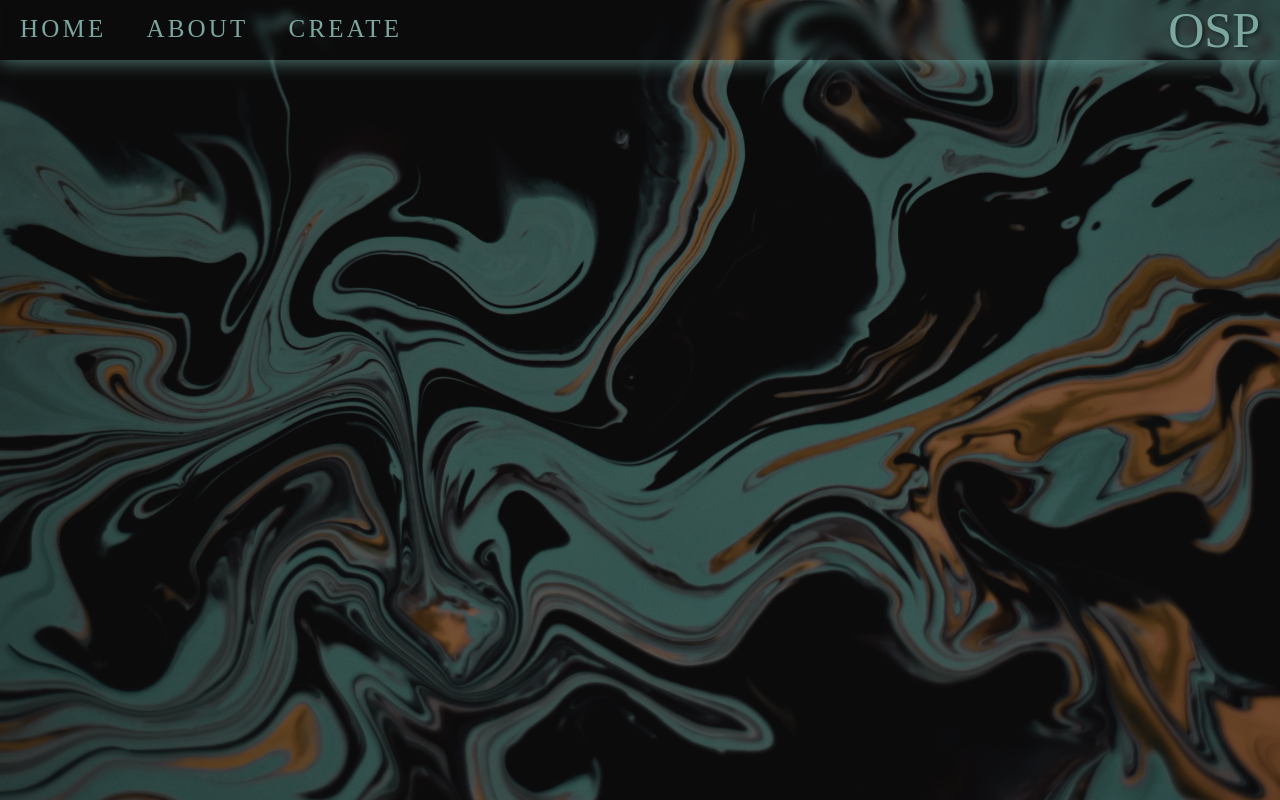
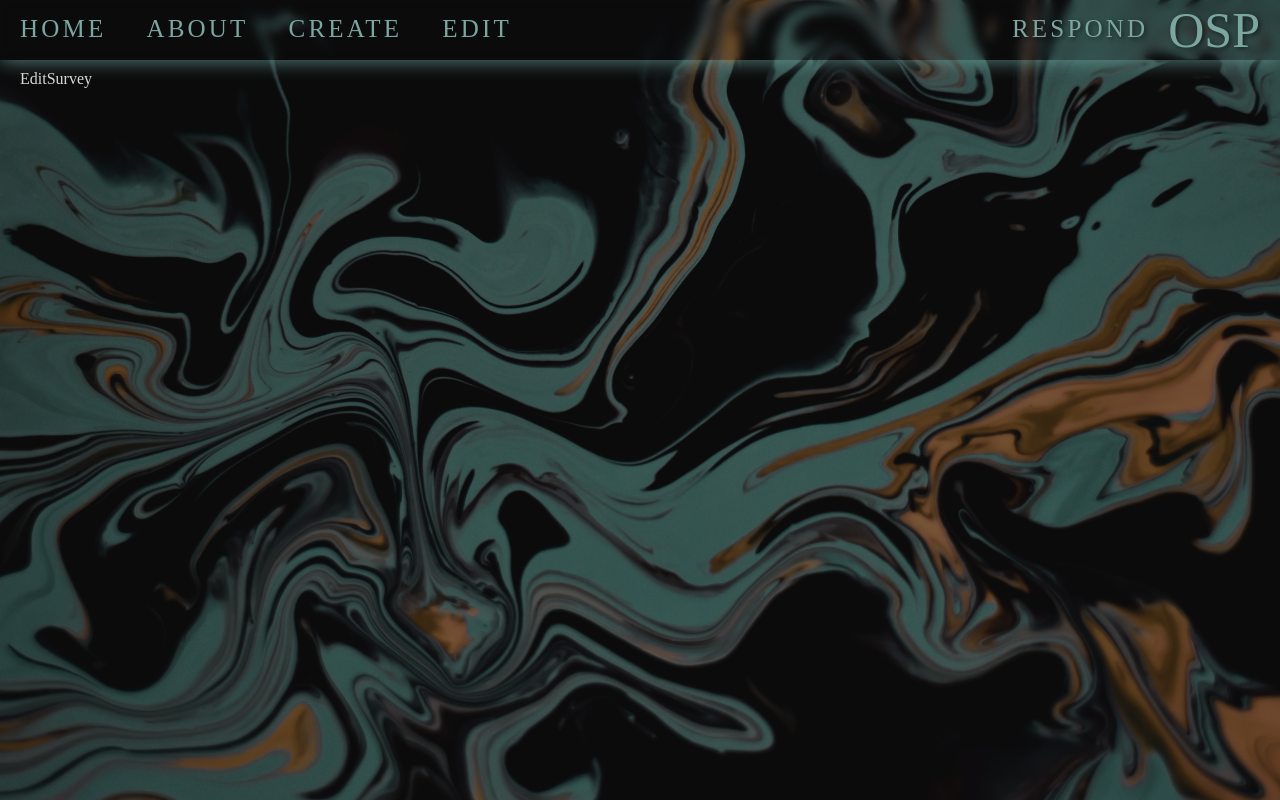
Before and after one commit to pbplop29/Lowes3, a React (Create React App) app in the folder ws/osp/: page /editSurvey in a window 1280 px wide. Built offline with nearby package versions, Linux system fonts and the light colour scheme.

Commit message:
added pages and routes to respond and edit surveys

```diff
--- a/ws/osp/src/App.js
+++ b/ws/osp/src/App.js
@@ -4,11 +4,23 @@ import { Routes, Route } from "react-router-dom";
 import Home from "./pages/Home";
 import About from "./pages/About";
 import CreateSurvey from "./pages/CreateSurvey";
+import EditSurvey from "./pages/EditSurvey";
+import RespondToSurvey from "./pages/RespondToSurvey";
 
 const routes = [
   { path: "/", name: "Home", Component: Home },
   { path: "/about", name: "About", Component: About },
   { path: "/createSurvey", name: "CreateSurvey", Component: CreateSurvey },
+  {
+    path: "/respondToSurvey",
+    name: "ResponToSurvey",
+    Component: RespondToSurvey,
+  },
+  {
+    path: "/editSurvey",
+    name: "EditSurvey",
+    Component: EditSurvey,
+  },
 ];
 
 function App() {
--- a/ws/osp/src/components/Navbar.js
+++ b/ws/osp/src/components/Navbar.js
@@ -16,8 +16,17 @@ const Navbar = () => {
           <NavLink exact="true" to="/createSurvey">
             Create
           </NavLink>
+          <NavLink exact="true" to="/editSurvey">
+            Edit
+          </NavLink>
         </div>
-        <div className="header-right">OSP</div>
+
+        <div className="header-right">
+          <NavLink exact="true" to="/respondToSurvey">
+            Respond
+          </NavLink>
+          OSP
+        </div>
       </div>
     </div>
   );
--- /dev/null
+++ b/ws/osp/src/pages/EditSurvey.js
@@ -0,0 +1,7 @@
+import React from "react";
+
+const EditSurvey = () => {
+  return <div>EditSurvey</div>;
+};
+
+export default EditSurvey;
--- /dev/null
+++ b/ws/osp/src/pages/RespondToSurvey.js
@@ -0,0 +1,7 @@
+import React from "react";
+
+const RespondToSurvey = () => {
+  return <div>RespondToSurvey</div>;
+};
+
+export default RespondToSurvey;
--- a/ws/osp/src/styles/Navbar.css
+++ b/ws/osp/src/styles/Navbar.css
@@ -47,3 +47,16 @@
     font-size: 25px;
 
   }
+
+  .header-right >a {
+    font-family: 'MuseoModerno', cursive;
+    text-decoration: none;
+    margin-bottom: 0.1rem;
+    margin-right: 20px;
+    margin-left: 20px;
+    color: var(--primary_light);
+    text-transform: uppercase;
+    letter-spacing: 0.2rem;
+    font-size: 25px;
+
+  }
```
